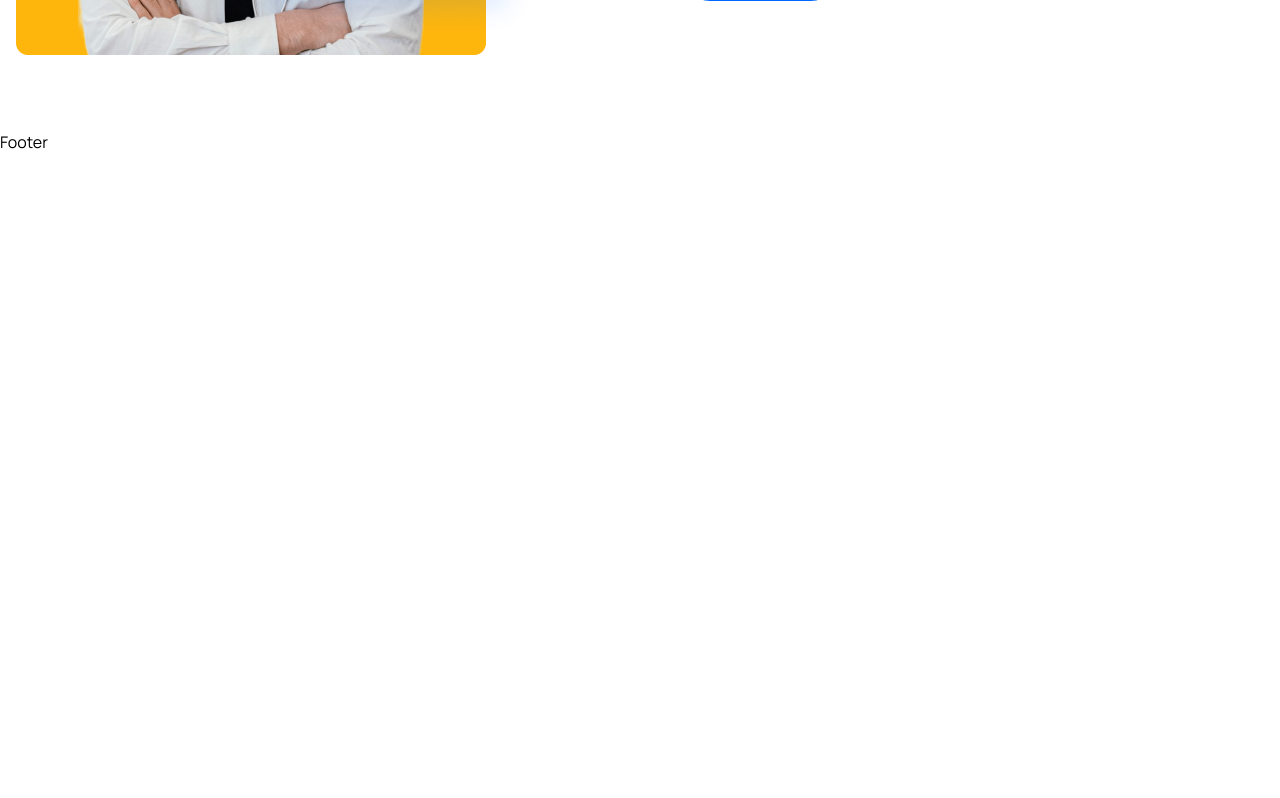
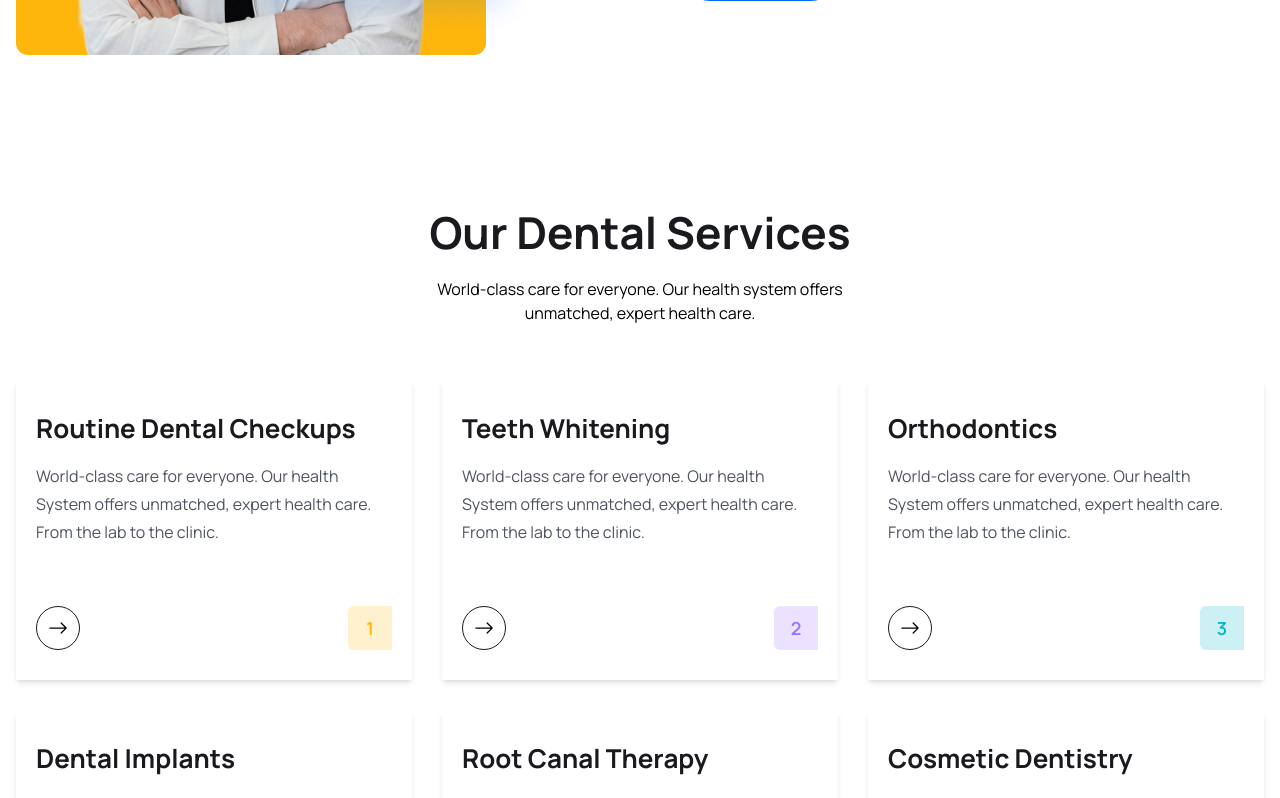
Before and after one commit to abdul8840/Dentalist, a React (Vite) app in the folder client/: page / in a window 1280 px wide. Shown: the part 2140-2938 px from the top of the page. Before the commit the page ends 2294 px from the top, so only its background shows below. Built offline with nearby package versions, Linux system fonts and the light colour scheme.

Commit message:
add home services content

```diff
--- a/client/src/assets/data/services.js
+++ b/client/src/assets/data/services.js
@@ -1,36 +1,36 @@
 export const services = [
   {
-    name: "Cancer Care",
+    name: "Routine Dental Checkups",
     desc: "World-class care for everyone. Our health System offers unmatched, expert health care. From the lab to the clinic.",
     bgColor: "rgba(254, 182, 13, .2)",
     textColor: "#FEB60D",
   },
   {
-    name: "Labor & Delivery",
+    name: "Teeth Whitening",
     desc: "World-class care for everyone. Our health System offers unmatched, expert health care. From the lab to the clinic.",
     bgColor: "rgba(151, 113, 255, .2)",
     textColor: "#9771FF",
   },
   {
-    name: "Heart & Vascular",
+    name: "Orthodontics",
     desc: "World-class care for everyone. Our health System offers unmatched, expert health care. From the lab to the clinic.",
     bgColor: "rgba(1, 181, 197, .2)",
     textColor: "#01B5C5",
   },
   {
-    name: "Mental Health",
+    name: "Dental Implants",
     desc: "World-class care for everyone. Our health System offers unmatched, expert health care. From the lab to the clinic.",
     bgColor: "rgba(1, 181, 197, .2)",
     textColor: "#01B5C5",
   },
   {
-    name: "Neurology",
+    name: "Root Canal Therapy",
     desc: "World-class care for everyone. Our health System offers unmatched, expert health care. From the lab to the clinic.",
     bgColor: "rgba(254, 182, 13, .2)",
     textColor: "#FEB60D",
   },
   {
-    name: "Burn Treatment",
+    name: "Cosmetic Dentistry",
     desc: "World-class care for everyone. Our health System offers unmatched, expert health care. From the lab to the clinic.",
     bgColor: "rgba(151, 113, 255, .2)",
     textColor: "#9771FF",
--- /dev/null
+++ b/client/src/components/services/HomeServices.jsx
@@ -0,0 +1,21 @@
+import React from 'react'
+import ServiceList from './ServiceList'
+
+const HomeServices = () => {
+  return (
+    <section>
+        <div className="container">
+            <div className="xl:w-[470px] mx-auto ">
+                <h2 className="heading text-center"> Our Dental Services</h2>
+                <p className="text__para mt-[18px] text-center">
+                World-class care for everyone. Our health system offers unmatched, expert health care.
+                </p>
+            </div>
+
+            <ServiceList />
+        </div>
+    </section>
+  )
+}
+
+export default HomeServices
--- /dev/null
+++ b/client/src/components/services/ServiceCard.jsx
@@ -0,0 +1,27 @@
+import React from 'react'
+import { BsArrowRight } from "react-icons/bs"
+import { Link } from 'react-router-dom'
+
+const ServiceCard = ({ item, index }) => {
+
+    const { name, desc, bgColor, textColor } = item;
+
+    return (
+        <div className='py-[30px] px-3 lg:px-5 shadow-md '>
+            <h2 className="text-[26px] leading-9 text-headingColor font-[700] ">{name}</h2>
+            <p className="text-[16px] leading-7 font-[400] text-textColor mt-4 ">{desc}</p>
+
+            <div className="flex items-center justify-between mt-[30px]">
+                <Link to='/doctors' className='w-[44px] h-[44px] rounded-full border border-solid border-[#181A1E] mt-[30px] flex items-center justify-center group hover:bg-primaryColor hover:border-none '>
+                    <BsArrowRight className='group-hover:text-white w-6 h-5' />
+                </Link>
+
+                <span className="w-[44px] h-[44px] flex items-center justify-center text-[18px] leading-[30px] font-[600] mt-[30px]" style={{background: `${bgColor}`, color: `${textColor}`, borderRadius: '6px 0 0 6px'}}>
+                    {index + 1}
+                </span>
+            </div>
+        </div>
+    )
+}
+
+export default ServiceCard
--- /dev/null
+++ b/client/src/components/services/ServiceList.jsx
@@ -0,0 +1,15 @@
+import React from 'react'
+import { services } from '../../assets/data/services'
+import ServiceCard from './ServiceCard'
+
+const ServiceList = () => {
+  return (
+    <div className='grid grid-cols-1 md:grid-cols-2 lg:grid-cols-3 gap-5 lg:gap-[30px] mt-[30px] lg:mt-[55px]'>
+      {services.map((item, index) => (
+        <ServiceCard index={index} key={index} item={item} />
+      ))}
+    </div>
+  )
+}
+
+export default ServiceList
--- a/client/src/pages/Home.jsx
+++ b/client/src/pages/Home.jsx
@@ -8,6 +8,7 @@
 import icon02 from "../assets/images/icon02.png"
 import icon03 from "../assets/images/icon03.png"
 import About from '../components/about/About'
+import HomeServices from '../components/services/HomeServices'
 
 
 const Home = () => {
@@ -149,6 +150,12 @@
 
       {/* =============== about section end ============== */}
 
+      {/* =============== services section ============== */}
+
+      <HomeServices />
+
+      {/* =============== services section end ============== */}
+
     </>
   )
 }
```
